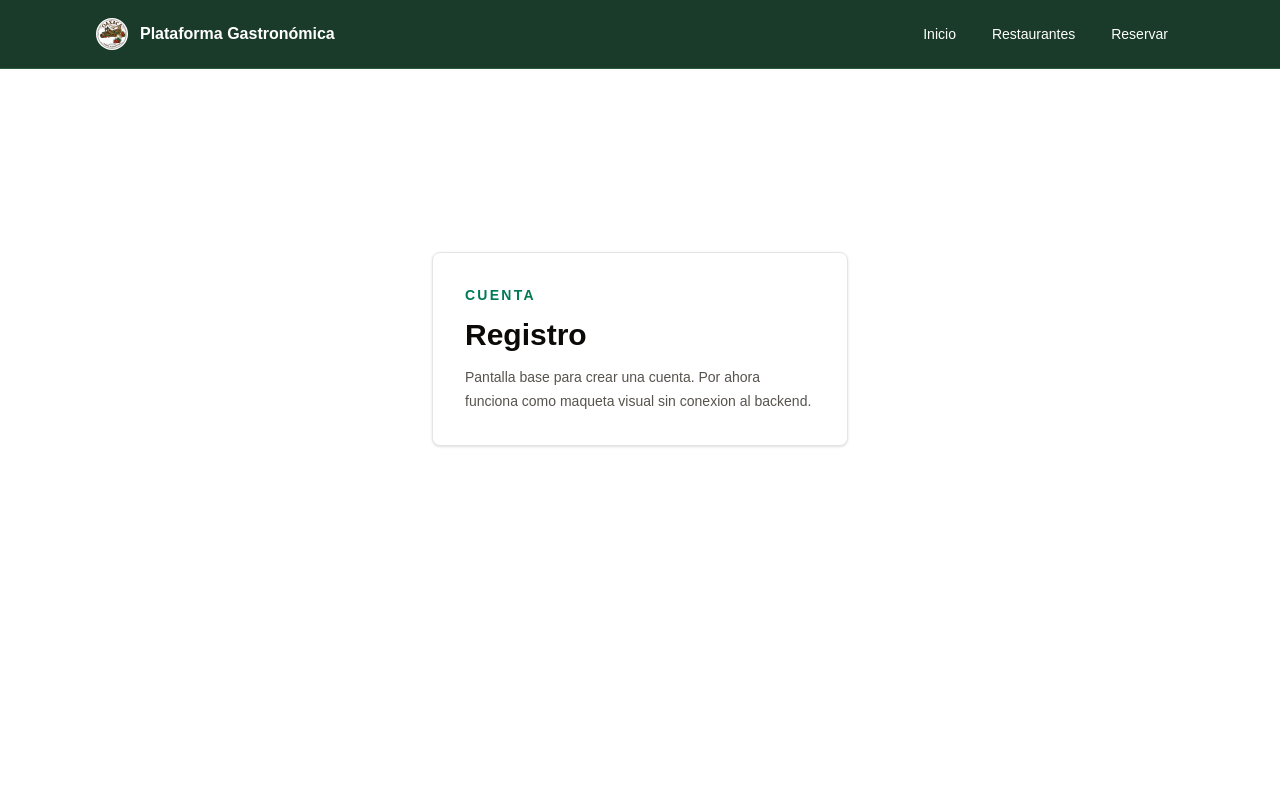
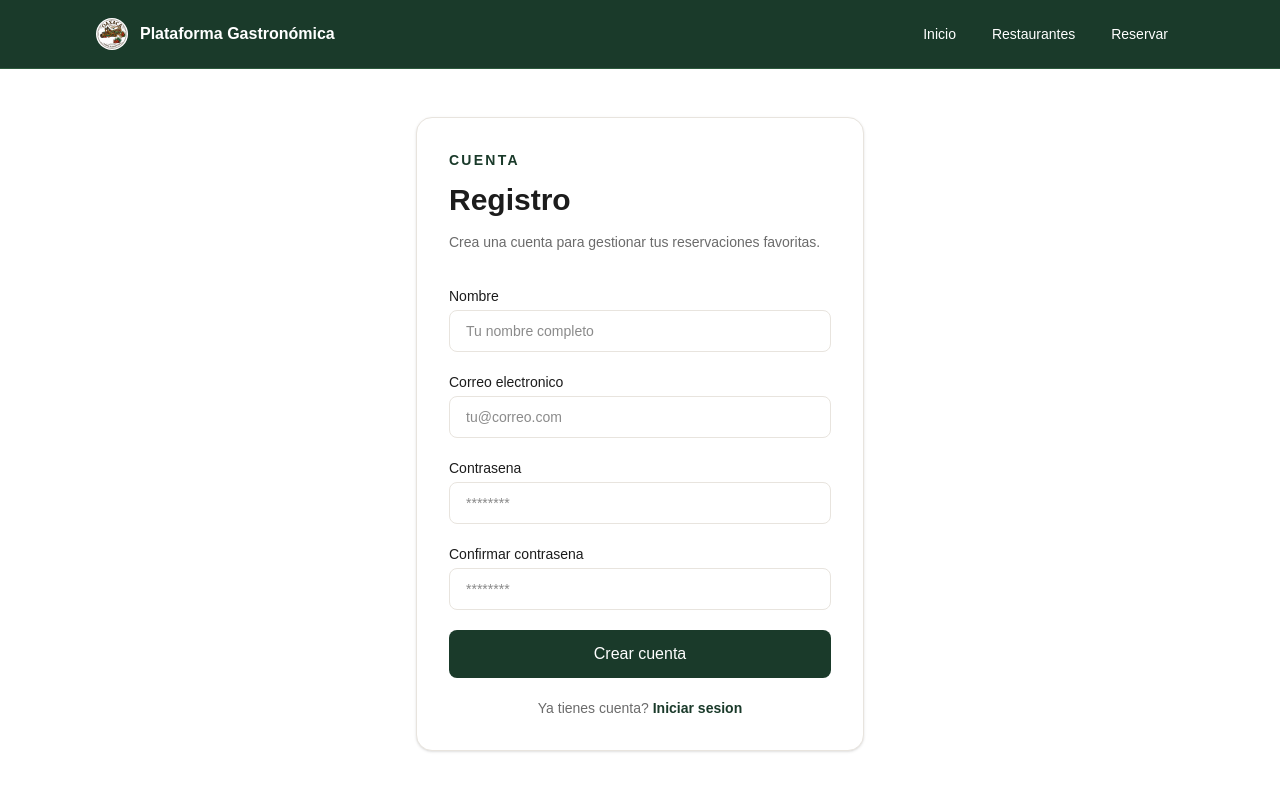
Before and after one commit to Arlanzon/e3_backend, a Next.js app: page /registro in a window 1280 px wide. Shown: the top 790 px of the page. Built offline with nearby package versions, Linux system fonts and the light colour scheme.

Commit message:
feat: implement register page

```diff
--- a/app/(routes)/registro/page.tsx
+++ b/app/(routes)/registro/page.tsx
@@ -1,16 +1,17 @@
+import AuthCard from '@/components/auth/AuthCard'
+import RegisterForm from '@/components/auth/RegisterForm'
+import PageContainer from '@/components/layout/PageContainer'
+
 export default function RegistroPage() {
   return (
-    <main className="mx-auto flex min-h-[70vh] w-full max-w-md flex-col justify-center px-4 py-12">
-      <section className="rounded-lg border border-stone-200 bg-white p-8 shadow-sm">
-        <p className="text-sm font-semibold uppercase tracking-[0.16em] text-emerald-700">
-          Cuenta
-        </p>
-        <h1 className="mt-3 text-3xl font-bold text-stone-950">Registro</h1>
-        <p className="mt-3 text-sm leading-6 text-stone-600">
-          Pantalla base para crear una cuenta. Por ahora funciona como maqueta
-          visual sin conexion al backend.
-        </p>
-      </section>
-    </main>
+    <PageContainer className="flex min-h-[calc(100vh-96px)] items-center py-12">
+      <AuthCard
+        eyebrow="Cuenta"
+        title="Registro"
+        description="Crea una cuenta para gestionar tus reservaciones favoritas."
+      >
+        <RegisterForm />
+      </AuthCard>
+    </PageContainer>
   )
 }
--- /dev/null
+++ b/src/components/auth/RegisterForm.tsx
@@ -0,0 +1,63 @@
+import Link from 'next/link'
+import Button from '@/components/ui/Button'
+import Input from '@/components/ui/Input'
+
+export default function RegisterForm() {
+  return (
+    <form className="space-y-5" action="#" method="post">
+      <Input
+        id="name"
+        name="name"
+        type="text"
+        label="Nombre"
+        placeholder="Tu nombre completo"
+        autoComplete="name"
+        required
+      />
+
+      <Input
+        id="email"
+        name="email"
+        type="email"
+        label="Correo electronico"
+        placeholder="tu@correo.com"
+        autoComplete="email"
+        required
+      />
+
+      <Input
+        id="password"
+        name="password"
+        type="password"
+        label="Contrasena"
+        placeholder="********"
+        autoComplete="new-password"
+        required
+      />
+
+      <Input
+        id="confirmPassword"
+        name="confirmPassword"
+        type="password"
+        label="Confirmar contrasena"
+        placeholder="********"
+        autoComplete="new-password"
+        required
+      />
+
+      <Button type="submit" className="w-full" size="lg">
+        Crear cuenta
+      </Button>
+
+      <p className="text-center text-sm text-[#6B6B6B]">
+        Ya tienes cuenta?{' '}
+        <Link
+          href="/login"
+          className="font-semibold text-[#1A3A2A] transition hover:text-[#C4622D]"
+        >
+          Iniciar sesion
+        </Link>
+      </p>
+    </form>
+  )
+}
```
